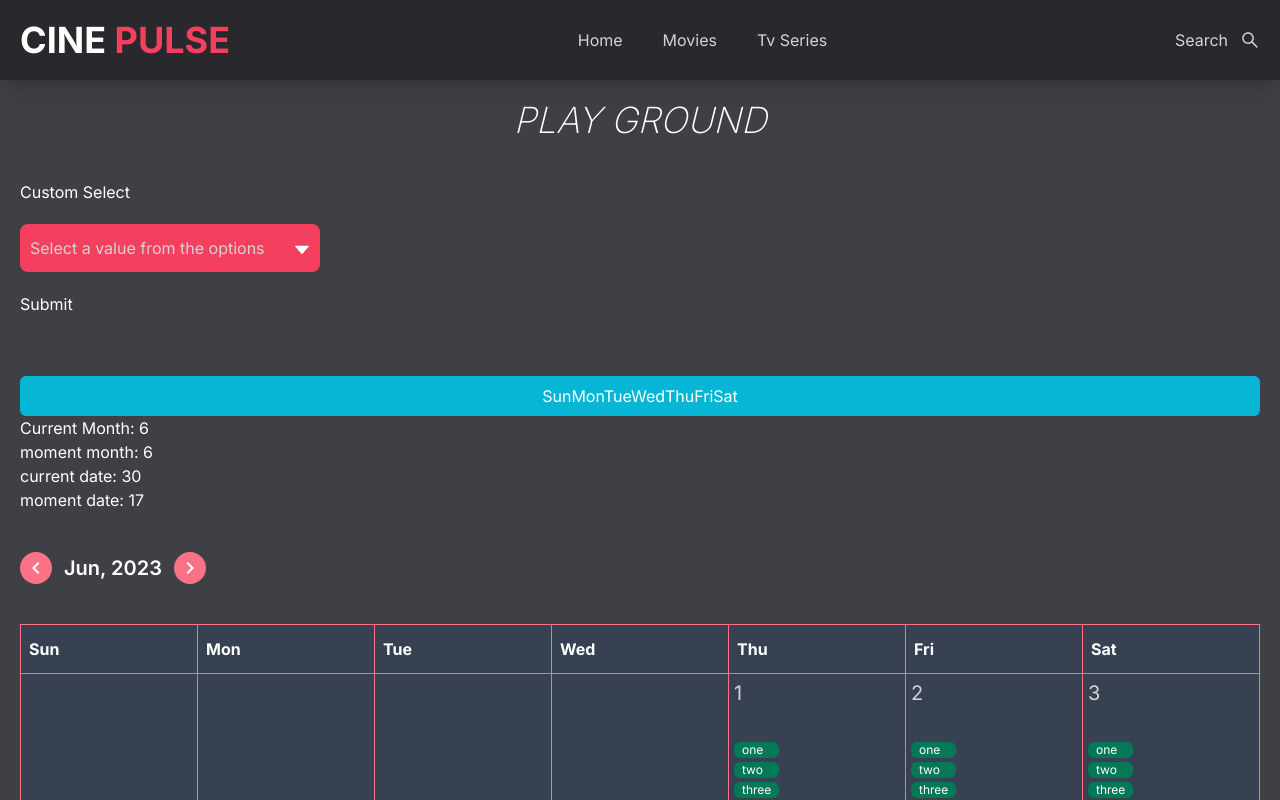
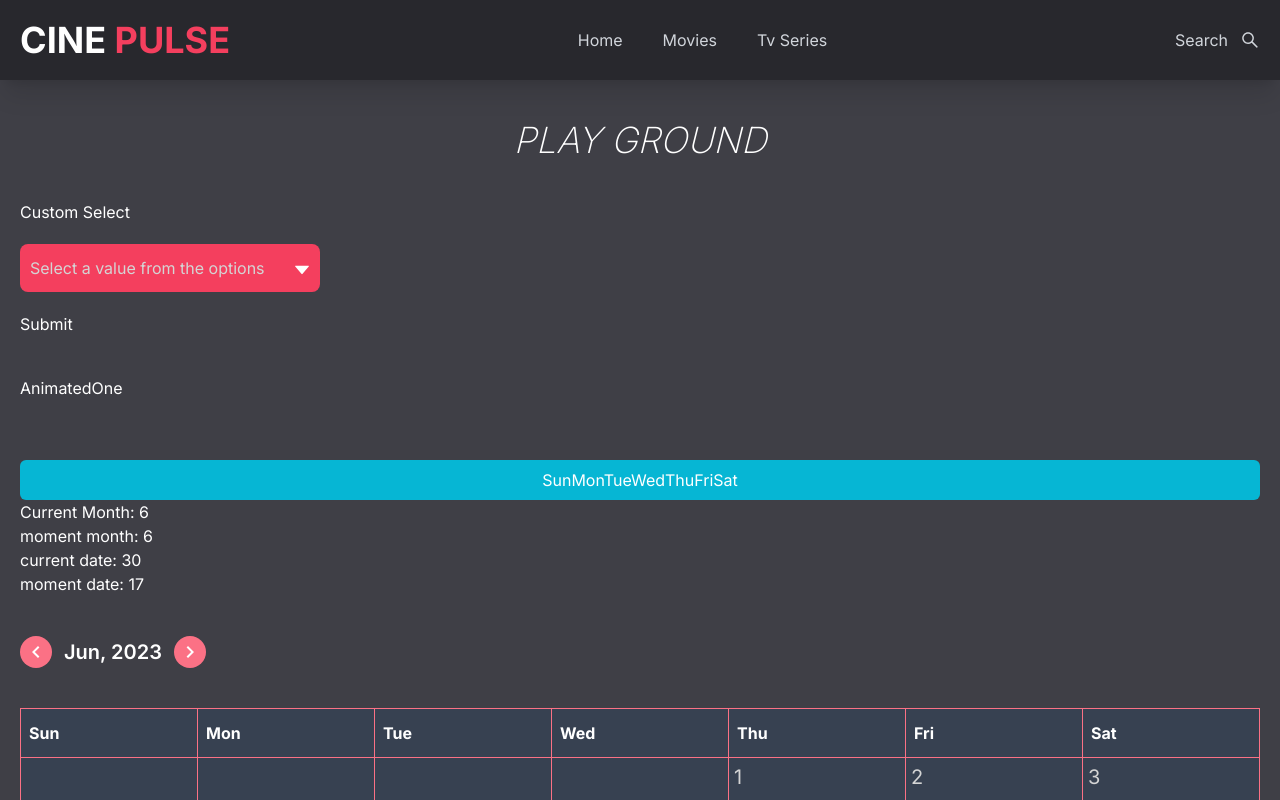
Before and after one commit to zamanshahed/cine-pulse, a Next.js app: page /test in a window 1280 px wide. Shown: the top 800 px of the page. Built offline with nearby package versions, Linux system fonts and the light colour scheme.

Commit message:
nav bar fixed, starting framer motion now

```diff
--- a/app/components/Navbar.jsx
+++ b/app/components/Navbar.jsx
@@ -8,7 +8,7 @@ const Navbar = () => {
     const [isMenuOpen, setIsMenuOpen] = useState(false);
 
     return (
-        <div className="lg:py-5 py-2 w-full shadow-xl bg-[#28282D]">
+        <div className="fixed top-0 lg:py-5 py-2 w-full shadow-xl bg-[#28282D] z-50">
 
             {/* small screen navbar: (smaller than 1024px)*/}
             <div className={`flex flex-col lg:hidden ${isMenuOpen ? "h-[250px]" : "h-[40px]"} transition-all duration-300 px-1`}>
--- /dev/null
+++ b/app/components/framer-components/AnimatedOne.jsx
@@ -0,0 +1,9 @@
+import React from 'react'
+
+const AnimatedOne = () => {
+  return (
+    <div>AnimatedOne</div>
+  )
+}
+
+export default AnimatedOne
--- a/app/layout.js
+++ b/app/layout.js
@@ -16,7 +16,7 @@ export default function RootLayout({ children }) {
       <body className={`${inter.className} bg-zinc-700 text-white`}>
         <LoadingModal />
         <Navbar />
-        <div className='max-w-7xl w-full mx-auto p-3 lg:p-5'>
+        <div className='max-w-7xl w-full mx-auto px-3 pt-20 lg:px-5 lg:pt-[120px]'>
           {children}
         </div>
       </body>
--- a/app/test/page.jsx
+++ b/app/test/page.jsx
@@ -2,6 +2,7 @@
 import { useState } from 'react';
 import CustomSelect from '../components/select/CustomSelect'
 import CustomCalendar from '../components/calendar/CustomCalendar';
+import AnimatedOne from '../components/framer-components/AnimatedOne';
 
 const TestPage = () => {
     const [updateValues, setUpdateValues] = useState("");
@@ -29,6 +30,10 @@ const TestPage = () => {
                 value={updateValues}
             /> */}
 
+            <div className="py-5">
+                <AnimatedOne />
+            </div>
+
             <div className="pt-10"></div>
             <CustomCalendar />
         </div>
--- a/package.json
+++ b/package.json
@@ -13,6 +13,7 @@
     "axios": "^1.4.0",
     "eslint": "8.41.0",
     "eslint-config-next": "13.4.4",
+    "framer-motion": "^10.12.17",
     "moment": "^2.29.4",
     "next": "13.4.4",
     "postcss": "8.4.24",
```
Also changed, not shown: 1 other file (tests, documents, lock files or other folders).
